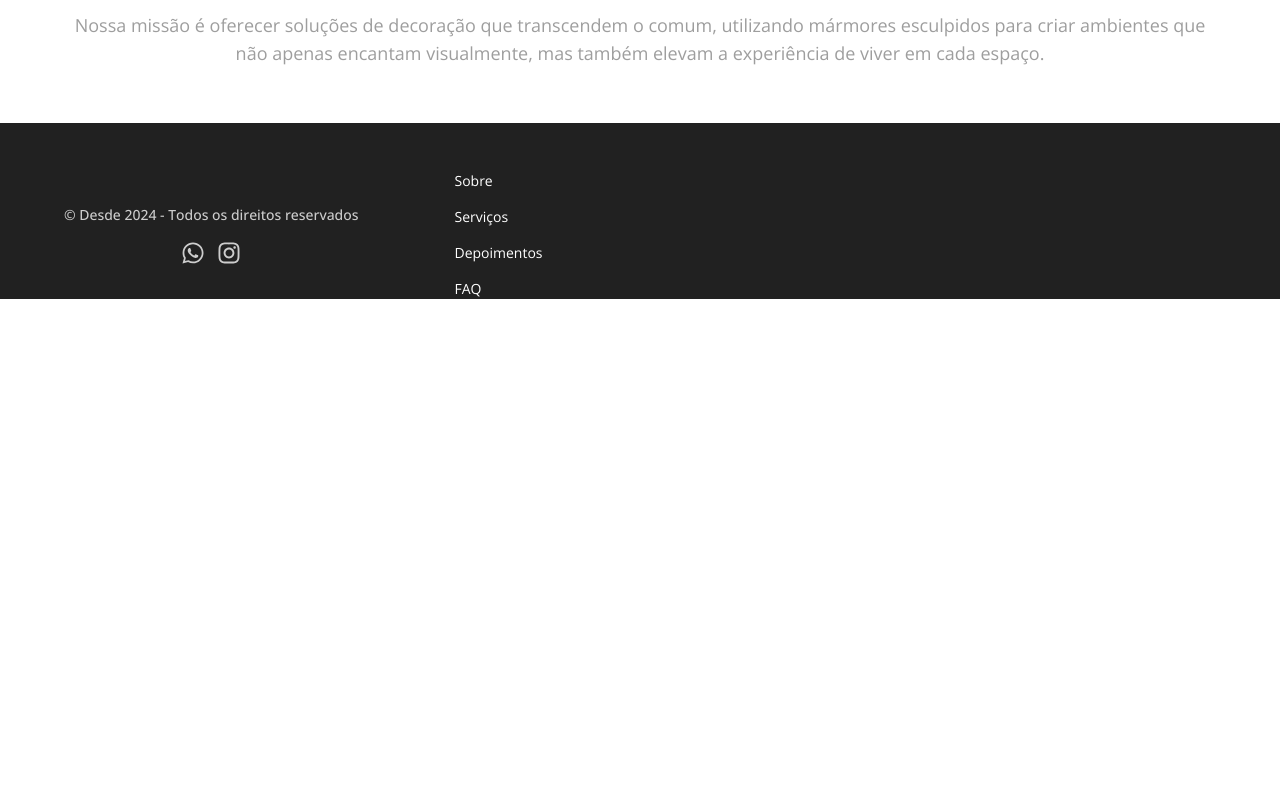
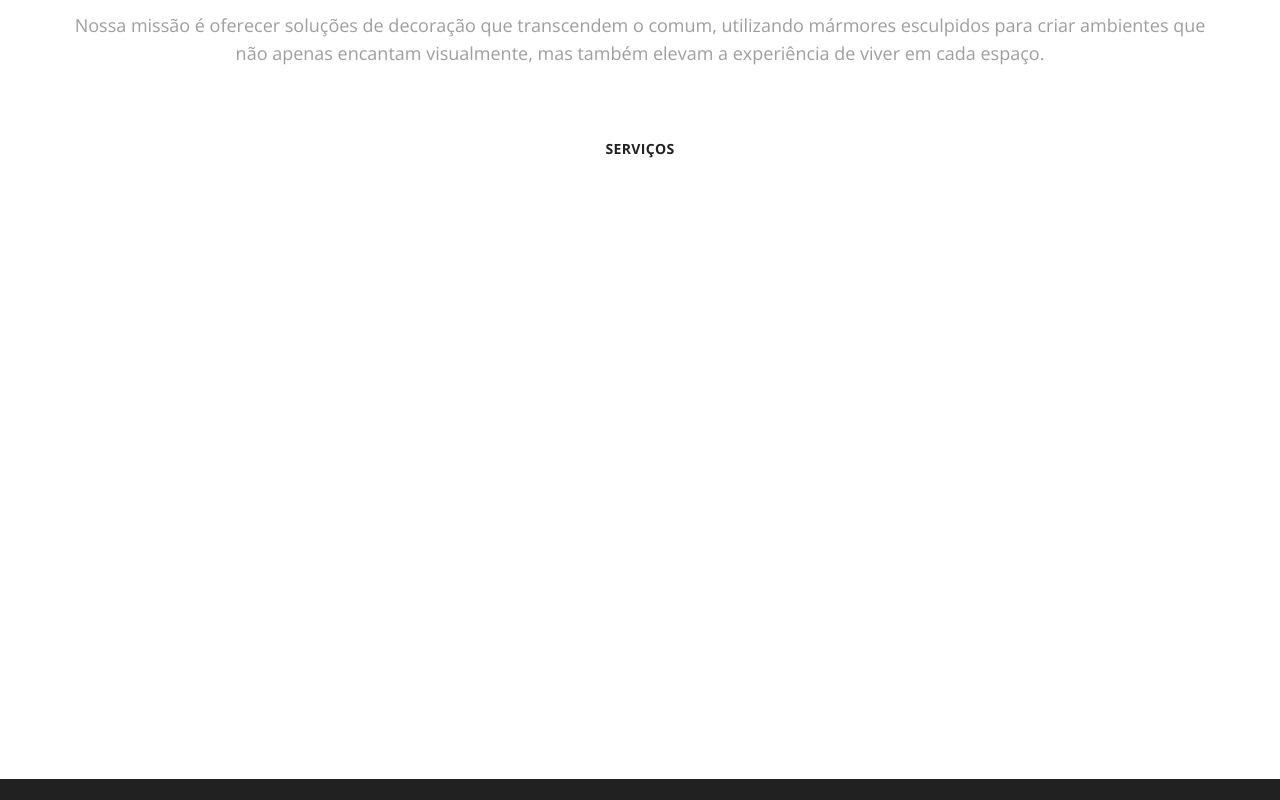
Before and after one commit to ItamarJoire/saint-helena, a React (Vite) app: page / in a window 1280 px wide. Shown: the part 1700-2500 px from the top of the page. Before the commit the page ends 1999 px from the top, so only its background shows below. Built offline with nearby package versions, Linux system fonts and the light colour scheme.

Commit message:
Services

```diff
--- a/src/components/Footer.jsx
+++ b/src/components/Footer.jsx
@@ -4,7 +4,7 @@ import { Grid } from "../containers";
 
 export function Footer(){
   return(
-    <div className="bg-primary pt-12">
+    <section className="bg-primary pt-12">
       <Grid>
         <div className='md:flex md:flex-row-reverse md:justify-end md:items-center md:gap-12'>
           <div className="flex gap-12">
@@ -28,6 +28,6 @@ export function Footer(){
           </div>
         </div>
       </Grid>
-    </div>
+    </section>
   )
 }
--- a/src/components/about.jsx
+++ b/src/components/about.jsx
@@ -5,13 +5,15 @@ import ImgWhoWeAre from "../assets/about.png"
 export function About(){
   return(
     <Grid>
-      <div id="about" className="py-12">
-        <img className="rounded mx-auto"  src={ImgWhoWeAre} alt="" />
-        <h2 className="mt-4 uppercase text-sm font-bold text-center tracking-wide text-primary">Quem somos</h2>
-        <p className="mt-4 p-2 text-[#9e9e9e] text-lg text-center leading-7">
-        Bem-vindo à <span className="font-bold">Dinar Decor</span>, onde transformamos residências em verdadeiras obras de arte. Acreditamos que cada lar é uma expressão única do estilo e personalidade de seus moradores.<br/><br/> Nossa missão é oferecer soluções de decoração que transcendem o comum, utilizando mármores esculpidos para criar ambientes que não apenas encantam visualmente, mas também elevam a experiência de viver em cada espaço.
-        </p>
-      </div>
+      <section id="about" className="py-12">
+        <img className="rounded mx-auto" src={ImgWhoWeAre} alt="" />
+        <div>
+          <h2 className="mt-4 uppercase text-sm font-bold text-center tracking-wide text-primary">Quem somos</h2>
+          <p className="mt-4 p-2 text-[#9e9e9e] text-lg text-center leading-7">
+          Bem-vindo à <span className="font-bold">Dinar Decor</span>, onde transformamos residências em verdadeiras obras de arte. Acreditamos que cada lar é uma expressão única do estilo e personalidade de seus moradores.<br/><br/> Nossa missão é oferecer soluções de decoração que transcendem o comum, utilizando mármores esculpidos para criar ambientes que não apenas encantam visualmente, mas também elevam a experiência de viver em cada espaço.
+          </p>
+        </div>
+      </section>
     </Grid>
   )
 }
--- a/src/components/header.jsx
+++ b/src/components/header.jsx
@@ -30,16 +30,16 @@ export function Header(){
               <div className={`flex-1 justify-self-center block pt-8 pl-4 md:mt-0 ${navbar ? 'pb-8 px-2 md:p-0 block' : 'hidden'}`}>
                 <ul className="flex flex-col gap-6 justify-start">
                   <li className="text-lg text-primary text-left ">
-                    <Link to="about" spy={true} smooth={true} offset={10} duration={500} onClick={() => setNavbar(!navbar)}>Quem somos</Link>
+                    <Link to="about" spy={true} smooth={true} offset={0} duration={500} onClick={() => setNavbar(!navbar)}>Quem somos</Link>
                   </li>
                   <li className="text-lg text-primary text-left">
-                  <Link to="services" spy={true} smooth={true} offset={10} duration={500} onClick={() => setNavbar(!navbar)}>Serviços</Link>
+                  <Link to="services" spy={true} smooth={true} offset={-10} duration={500} onClick={() => setNavbar(!navbar)}>Serviços</Link>
                   </li>
                   <li className="text-lg text-primary text-left">
-                  <Link to="testmonials" spy={true} smooth={true} offset={10} duration={500} onClick={() => setNavbar(!navbar)}>Depoimentos</Link>
+                  <Link to="testmonials" spy={true} smooth={true} offset={-10} duration={500} onClick={() => setNavbar(!navbar)}>Depoimentos</Link>
                   </li>
                   <li className="text-lg text-primary text-left">
-                  <Link to="faq" spy={true} smooth={true} offset={10} duration={500} onClick={() => setNavbar(!navbar)}>FAQ</Link>
+                  <Link to="faq" spy={true} smooth={true} offset={-10} duration={500} onClick={() => setNavbar(!navbar)}>FAQ</Link>
                   </li>
                   <li className="flex gap-3 text-left">
                     <a className="text-primary" href="#" onClick={() => setNavbar(!navbar)}><FaWhatsapp className="w-7 h-7"/></a>
--- a/src/components/index.jsx
+++ b/src/components/index.jsx
@@ -5,3 +5,4 @@ export { Carousel } from './carousel'
 export { Footer } from './footer'
 export { About } from './about'
 export { Highlights } from './highlights'
+export { Services } from './services'
--- /dev/null
+++ b/src/components/services.jsx
@@ -0,0 +1,11 @@
+import { Grid } from "../containers";
+
+export function Services(){
+  return(
+    <section id="services" className="h-[80vh]">
+      <Grid>
+        <h2 className="mt-4 uppercase text-sm font-bold text-center tracking-wide text-primary">Serviços</h2>
+      </Grid>
+    </section>
+  )
+}
--- a/src/pages/home.jsx
+++ b/src/pages/home.jsx
@@ -1,4 +1,4 @@
-import { Header, Hero, Footer, About, Highlights } from "../components";
+import { Header, Hero, Footer, About, Highlights, Services } from "../components";
 
 export function Home(){
   return(
@@ -7,6 +7,7 @@ export function Home(){
       <Hero />
       <Highlights />
       <About />
+      <Services />
       {/* <Carousel /> */}
       {/* <Forms /> */}
       <Footer />
```
